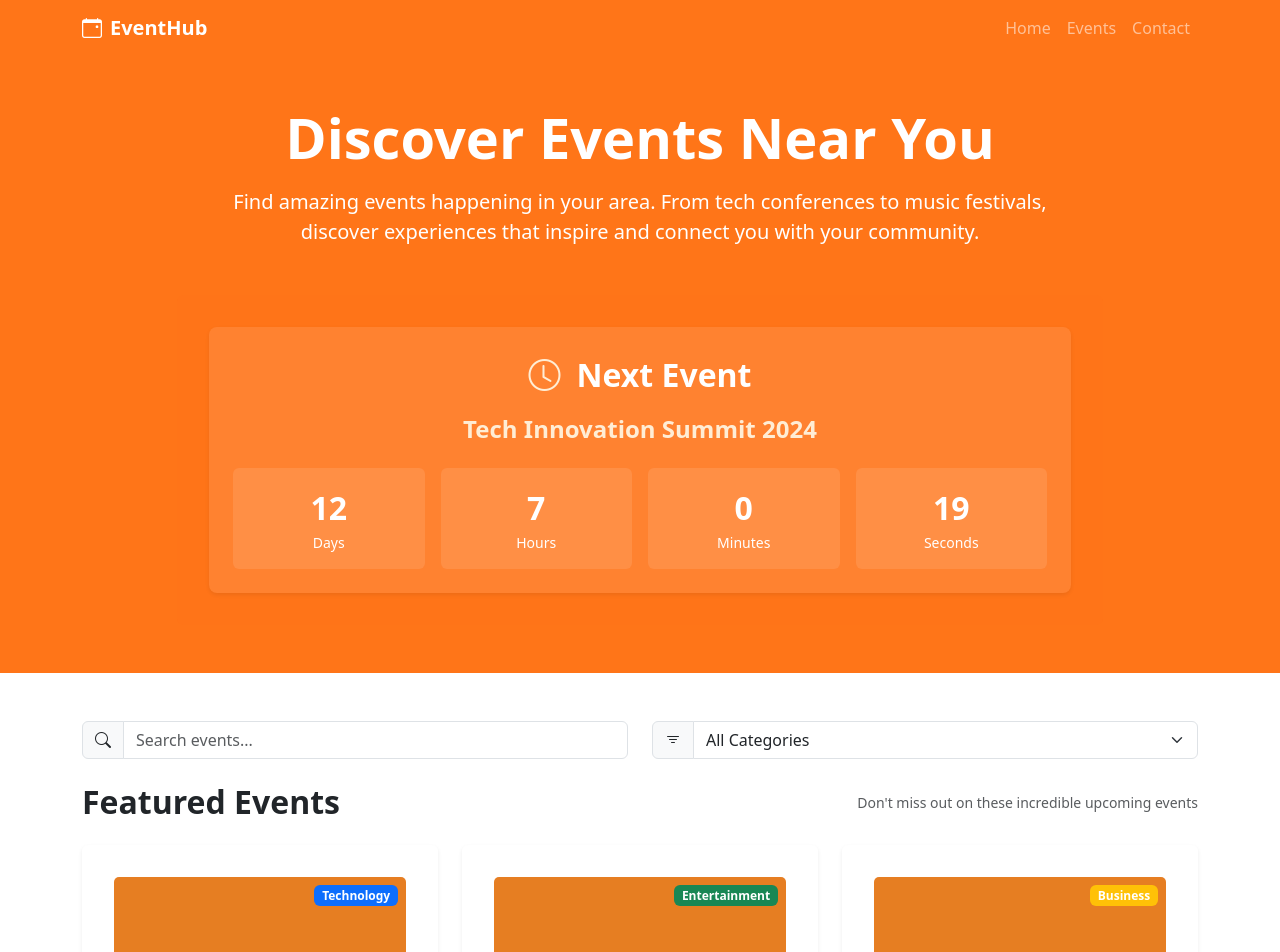
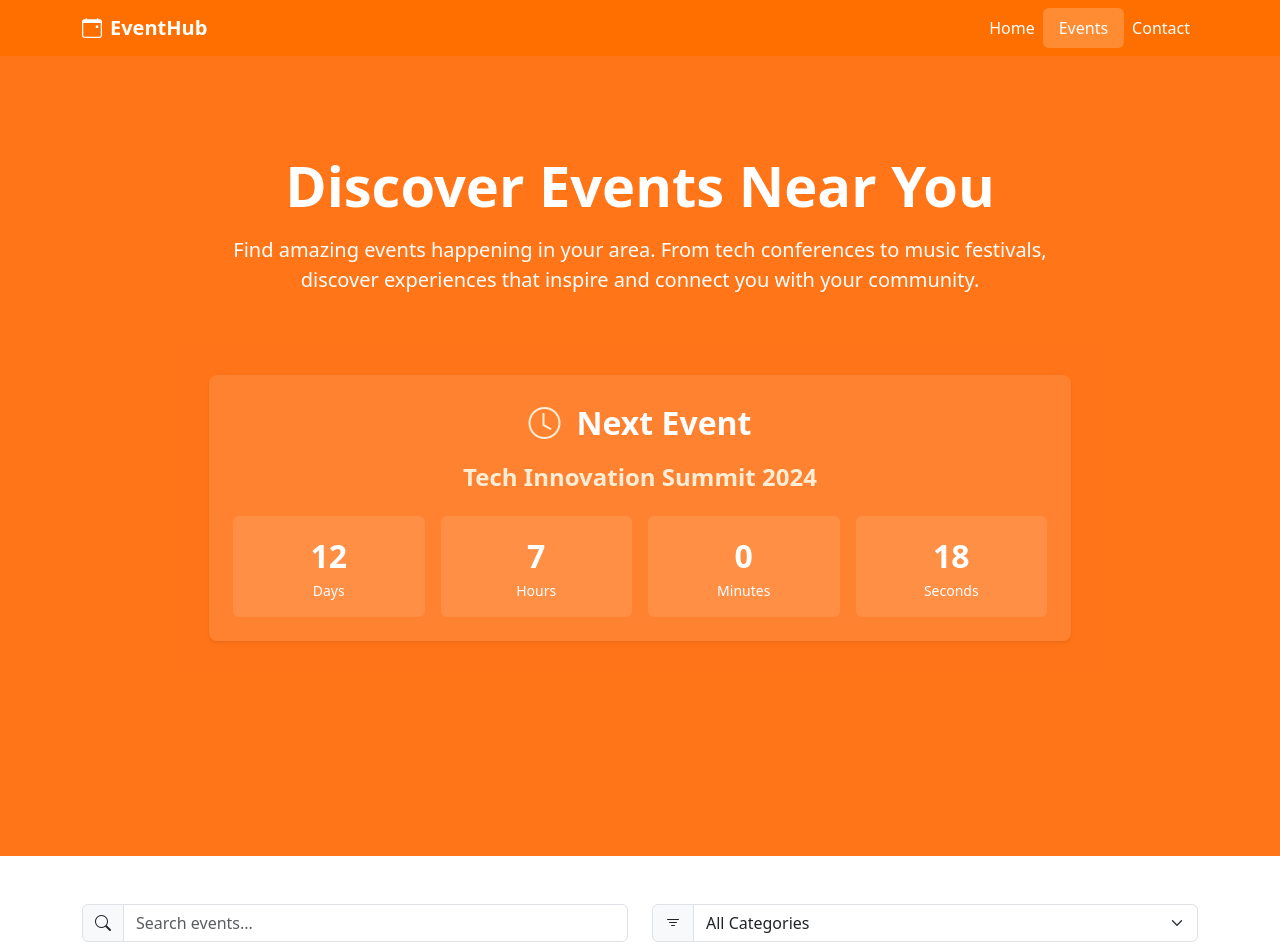
Before and after one commit to Abd-Rafay/EventHub, a React (Vite) app: page /events in a window 1280 px wide. Shown: the top 952 px of the page. Built offline with nearby package versions, Linux system fonts and the light colour scheme.

Commit message:
fixed ui changes

```diff
--- a/src/components/Header.jsx
+++ b/src/components/Header.jsx
@@ -1,27 +1,57 @@
 import React from 'react';
-import { Link } from 'react-router-dom';
+import { NavLink } from 'react-router-dom';
 
 function Header() {
   return (
-    <nav className="navbar navbar-expand-lg navbar-dark" style={{ backgroundColor: "#FF7518" }}>
+    <nav className="navbar navbar-expand-md" style={{ backgroundColor: "#FF6F00" }}>
       <div className="container">
-        <Link className="navbar-brand fw-bold d-flex align-items-center" to="/">
+        <NavLink className="navbar-brand fw-bold d-flex align-items-center text-white" to="/">
           <i className="bi bi-calendar-event me-2"></i>
           EventHub
-        </Link>
+        </NavLink>
         <button className="navbar-toggler" type="button" data-bs-toggle="collapse" data-bs-target="#navbarNav">
           <span className="navbar-toggler-icon"></span>
         </button>
-        <div className="collapse navbar-collapse" id="navbarNav">
-          <ul className="navbar-nav ms-auto">
+        <div className="collapse navbar-collapse justify-content-end" id="navbarNav">
+          <ul className="navbar-nav">
             <li className="nav-item">
-              <Link className="nav-link" to="/">Home</Link>
+              <NavLink
+                className={({isActive}) =>
+                  isActive ? "nav-link text-white px-3 py-2 rounded" : "nav-link text-white"
+                }
+                style={({isActive}) =>
+                  isActive ? {backgroundColor: "rgba(255, 255, 255, 0.2)"} : {}
+                }
+                to="/"
+              >
+                Home
+              </NavLink>
             </li>
             <li className="nav-item">
-              <Link className="nav-link" to="/events">Events</Link>
+              <NavLink
+                className={({isActive}) =>
+                  isActive ? "nav-link text-white px-3 py-2 rounded" : "nav-link text-white"
+                }
+                style={({isActive}) =>
+                  isActive ? {backgroundColor: "rgba(255, 255, 255, 0.2)"} : {}
+                }
+                to="/events"
+              >
+                Events
+              </NavLink>
             </li>
             <li className="nav-item">
-              <Link className="nav-link" to="/contact">Contact</Link>
+              <NavLink
+                className={({isActive}) =>
+                  isActive ? "nav-link text-white px-3 py-2 rounded" : "nav-link text-white"
+                }
+                style={({isActive}) =>
+                  isActive ? {backgroundColor: "rgba(255, 255, 255, 0.2)"} : {}
+                }
+                to="/contact"
+              >
+                Contact
+              </NavLink>
             </li>
           </ul>
         </div>
--- a/src/index.css
+++ b/src/index.css
@@ -33,6 +33,9 @@
 .fs-5xl { font-size: 3rem; font-weight: 700; }
 .fs-6xl { font-size: 3.75rem; font-weight: 700; }
 
+.height{
+  min-height: 100vh;
+}
 a {
   font-weight: 500;
   color: #646cff;
--- a/src/pages/Events.jsx
+++ b/src/pages/Events.jsx
@@ -50,13 +50,13 @@ function Events() {
   return (
     <>
       <div
-        className="position-relative"
+        className="position-relative height"
         style={{ backgroundColor: "#FF7518", overflow: "hidden" }}
       >
         <div className="container py-5">
           <div className="row justify-content-center">
             <div className="col-lg-10">
-              <div className="text-center text-white mb-5">
+              <div className="text-center text-white mt-5 mb-5">
                 <h1 className="display-4 fw-bold mb-3">
                   Discover Events Near You
                 </h1>
@@ -116,8 +116,8 @@ function Events() {
 
         {upcomingEvents.length > 0 && (
           <>
-            <div className="mb-4 d-flex align-items-center justify-content-between">
-              <h2 className="fw-bold m-0">Featured Events</h2>
+            <div className="mb-4 text-center">
+              <h2 className="fw-bold mb-3">Featured Events</h2>
               <div className="text-muted small">
                 Don't miss out on these incredible upcoming events
               </div>
@@ -134,8 +134,8 @@ function Events() {
 
         {pastEvents.length > 0 && (
           <>
-            <div className="mb-4 d-flex align-items-center justify-content-between">
-              <h2 className="fw-bold m-0">Past Events</h2>
+            <div className="mb-4 text-center">
+              <h2 className="fw-bold mb-3">Past Events</h2>
               <div className="text-muted small">
                 See what amazing events we've hosted recently
               </div>
--- a/src/pages/Home.jsx
+++ b/src/pages/Home.jsx
@@ -1,5 +1,5 @@
-import React from 'react';
-import { Link } from 'react-router-dom';
+import React from "react";
+import { Link } from "react-router-dom";
 
 function Home() {
   return (
@@ -8,14 +8,22 @@ function Home() {
       <section className="text-white h-100 text-center py-5 bg-orange-500">
         <div className="container py-5">
           <h1 className="display-3 fw-medium mb-0">Your Gateway to</h1>
-          <h2 className="display-2 mt-0 fw-bold mb-4 text-orange-100">Amazing Events</h2>
-          <p className="h4 mb-5">Discover, connect, and experience the best events in your community. From tech conferences to music festivals, find your next adventure here.</p>
-          <Link to="/events" className="btn btn-light px-4 py-2 fw-semibold">Browse Events</Link>
+          <h2 className="display-2 mt-0 fw-bold mb-4 text-orange-100">
+            Amazing Events
+          </h2>
+          <p className="h4 mb-5">
+            Discover, connect, and experience the best events in your community.
+            From tech conferences to music festivals, find your next adventure
+            here.
+          </p>
+          <Link to="/events" className="btn btn-light px-4 py-2 fw-semibold">
+            Browse Events
+          </Link>
         </div>
       </section>
 
       {/* Stats Section */}
-      <section className="py-4 bg-white">
+      <section className="py-4 bg-white mt-5">
         <div className="container">
           <div className="row text-center">
             <div className="col-md-3 col-6 mb-4 mb-md-0">
@@ -39,55 +47,72 @@ function Home() {
       </section>
 
       {/* Why Choose Section */}
-      <section className="py-5 bg-white">
+      <section className="py-5 bg-white mb-5">
         <div className="container">
-          <h2 className="text-center fw-bold mb-2">Why Choose EventHub?</h2>
+          <h2 className="text-center fw-bold mb-3">Why Choose EventHub?</h2>
           <p className="text-center text-muted mb-5">
-            We're more than just an event platform. We're your partner in discovering
-            experiences that enrich your life and connect you with your community.
-          </p>          <div className="row">
+            We're more than just an event platform. We're your partner in
+            discovering experiences that enrich your life and connect you with
+            your community.
+          </p>{" "}
+          <div className="row">
             <div className="col-md-3 mb-4 mb-md-0">
               <div className="text-center p-4 border rounded shadow-sm h-100 bg-light bg-opacity-25">
-                <div className="bg-orange-600 p-3 rounded-circle d-inline-flex justify-content-center align-items-center mb-3"
-                     style={{width: "60px", height: "60px"}}>
+                <div
+                  className="bg-orange-600 p-3 rounded-circle d-inline-flex justify-content-center align-items-center mb-3"
+                  style={{ width: "60px", height: "60px" }}
+                >
                   <i className="bi bi-search fs-4 text-white"></i>
                 </div>
                 <h5 className="fw-bold">Easy Discovery</h5>
                 <p className="text-muted small">
-                  Find events that match your interests with our intuitive search and filter system.
+                  Find events that match your interests with our intuitive
+                  search and filter system.
                 </p>
               </div>
-            </div>            <div className="col-md-3 mb-4 mb-md-0">
+            </div>{" "}
+            <div className="col-md-3 mb-4 mb-md-0">
               <div className="text-center p-4 border rounded shadow-sm h-100 bg-light bg-opacity-25">
-                <div className="bg-orange-600 p-3 rounded-circle d-inline-flex justify-content-center align-items-center mb-3"
-                     style={{width: "60px", height: "60px"}}>
+                <div
+                  className="bg-orange-600 p-3 rounded-circle d-inline-flex justify-content-center align-items-center mb-3"
+                  style={{ width: "60px", height: "60px" }}
+                >
                   <i className="bi bi-people fs-4 text-white"></i>
                 </div>
                 <h5 className="fw-bold">Community Focused</h5>
                 <p className="text-muted small">
-                  Connect with like-minded people in your local community through shared experiences.
+                  Connect with like-minded people in your local community
+                  through shared experiences.
                 </p>
               </div>
-            </div>            <div className="col-md-3 mb-4 mb-md-0">
+            </div>{" "}
+            <div className="col-md-3 mb-4 mb-md-0">
               <div className="text-center p-4 border rounded shadow-sm h-100 bg-light bg-opacity-25">
-                <div className="bg-orange-600 p-3 rounded-circle d-inline-flex justify-content-center align-items-center mb-3"
-                     style={{width: "60px", height: "60px"}}>
+                <div
+                  className="bg-orange-600 p-3 rounded-circle d-inline-flex justify-content-center align-items-center mb-3"
+                  style={{ width: "60px", height: "60px" }}
+                >
                   <i className="bi bi-star fs-4 text-white"></i>
                 </div>
                 <h5 className="fw-bold">Quality Events</h5>
                 <p className="text-muted small">
-                  We curate only the best events to ensure you have memorable experiences every time.
+                  We curate only the best events to ensure you have memorable
+                  experiences every time.
                 </p>
               </div>
-            </div>            <div className="col-md-3">
+            </div>{" "}
+            <div className="col-md-3">
               <div className="text-center p-4 border rounded shadow-sm h-100 bg-light bg-opacity-25">
-                <div className="bg-orange-600 p-3 rounded-circle d-inline-flex justify-content-center align-items-center mb-3"
-                     style={{width: "60px", height: "60px"}}>
+                <div
+                  className="bg-orange-600 p-3 rounded-circle d-inline-flex justify-content-center align-items-center mb-3"
+                  style={{ width: "60px", height: "60px" }}
+                >
                   <i className="bi bi-geo-alt fs-4 text-white"></i>
                 </div>
                 <h5 className="fw-bold">Local & Beyond</h5>
                 <p className="text-muted small">
-                  Discover events in your neighborhood or explore exciting opportunities nearby.
+                  Discover events in your neighborhood or explore exciting
+                  opportunities nearby.
                 </p>
               </div>
             </div>
@@ -97,15 +122,19 @@ function Home() {
 
       {/* Call to Action Section */}
       <section className="py-5 bg-orange-600 text-white text-center">
-        <div className="container">
+        <div className="container mt-3 mb-3">
           <h2 className="fw-bold mb-3">Ready to Start Exploring?</h2>
           <p className="mb-4">
             Join thousands of event enthusiasts who trust EventHub to discover
             their next great experience. Your adventure starts here.
           </p>
           <div className="d-flex justify-content-center gap-3">
-            <Link to="/events" className="btn btn-light px-4 py-2">Browse Events Now</Link>
-            <Link to="/contact" className="btn btn-outline-light px-4 py-2">Get in Touch</Link>
+            <Link to="/events" className="btn btn-light px-4 py-2">
+              Browse Events Now
+            </Link>
+            <Link to="/contact" className="btn btn-outline-light px-4 py-2">
+              Get in Touch
+            </Link>
           </div>
         </div>
       </section>
```
